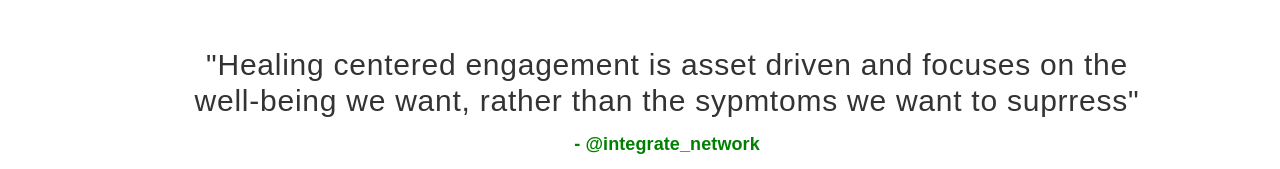
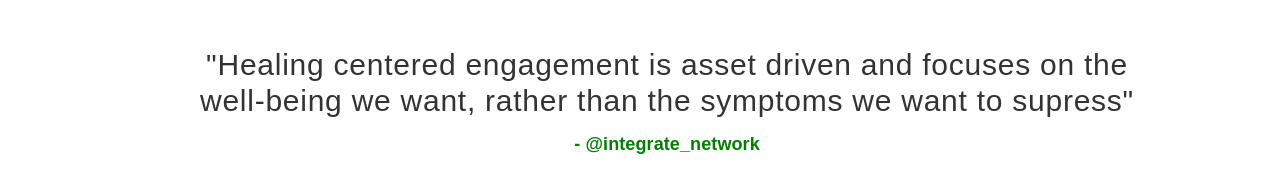
Before and after one commit to TT-Clients/NOC-dev, a plain HTML site: page hce.html in a window 1280 px wide. Shown: the part 1443-1612 px from the top of the page. Drawn offline with Linux system fonts and the light colour scheme; a web font is replaced by a local one.

Commit message:
spelling fixes

```diff
--- a/hce.html
+++ b/hce.html
@@ -134,7 +134,7 @@
 
 										<!-- </div> -->
 										<blockquote cite="#" class="fade-in is-visible" style="margin-top:50px">
-											<p>"Healing centered engagement is asset driven and focuses on the well-being we want, rather than the sypmtoms we want to suprress"</p>
+											<p>"Healing centered engagement is asset driven and focuses on the well-being we want, rather than the symptoms we want to supress"</p>
 											<p class="sc_quote_title"><a href="#">- @integrate_network</a></p>
 										</blockquote>
 
```
